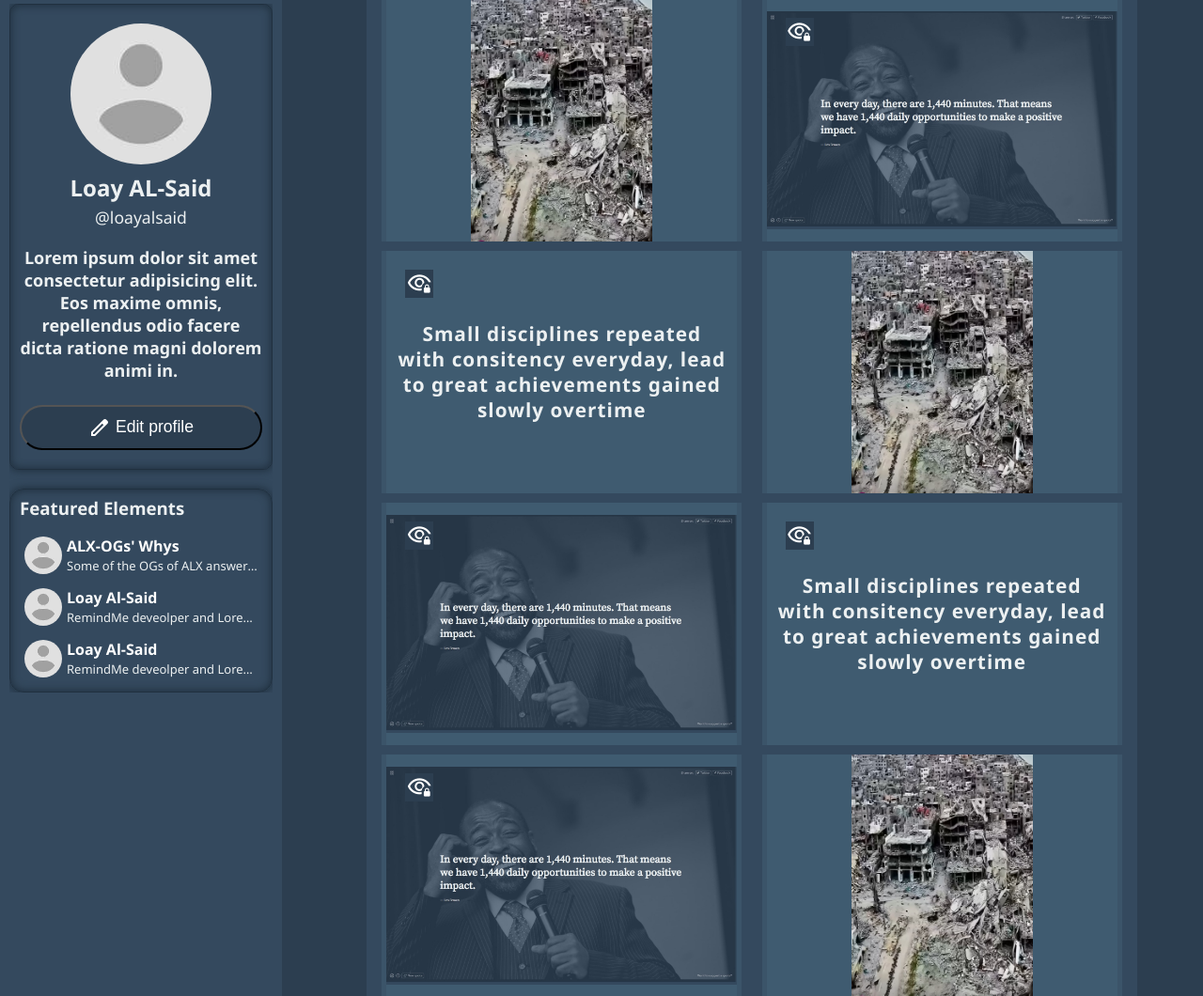
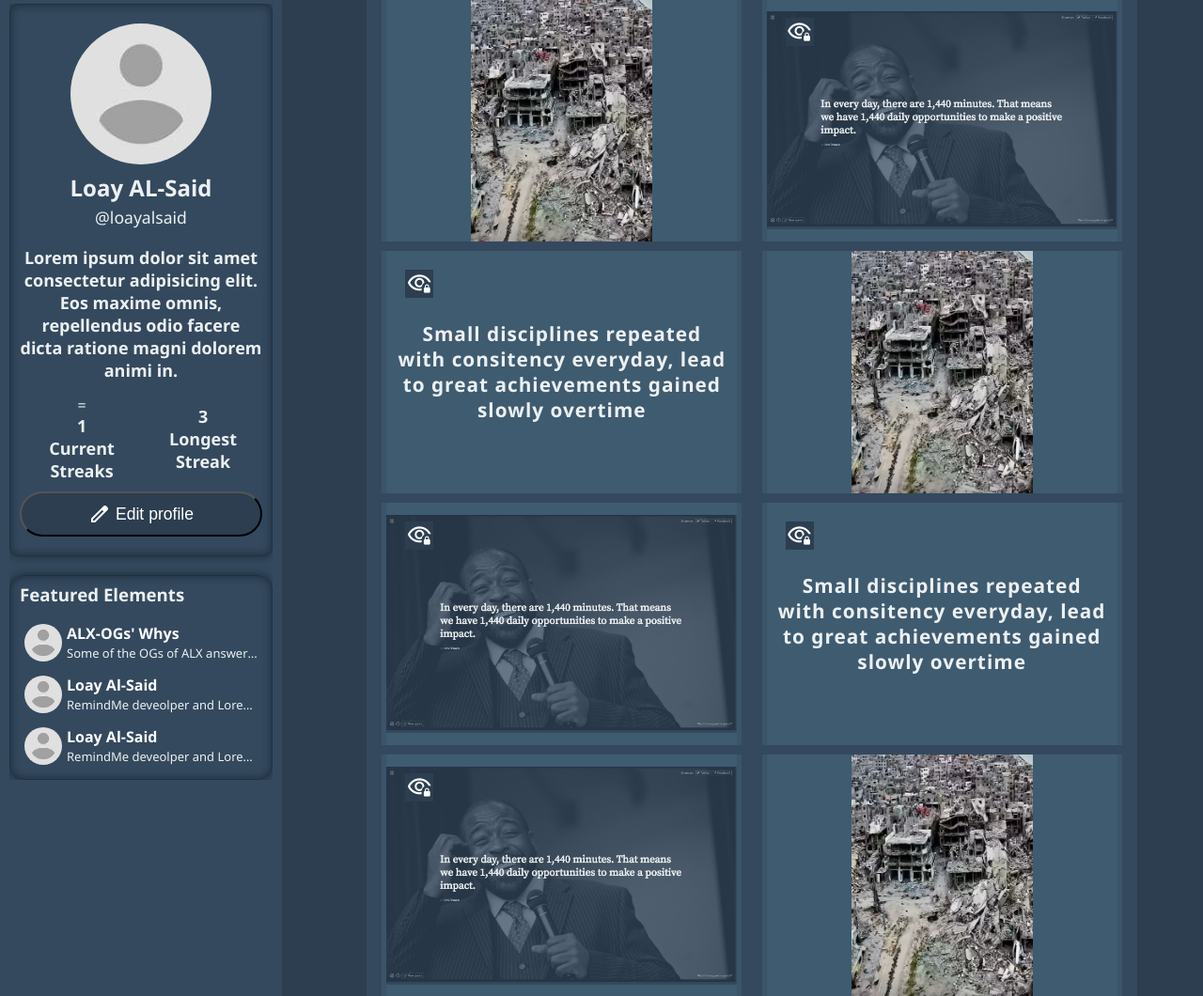
Before and after one commit to loayalsaid1/RemindMe, a Python web app: template app/templates/user_reminders.html in a window 1280 px wide. Shown: the part 81-1141 px from the top of the page at 94% size. Run offline with Jinja, Linux system fonts and the light colour scheme; the template is opened without the code that fills it, so the values that code supplies are empty; some libraries are stand-ins or nearby versions.

Commit message:
Add & style user streaks in the static html

```diff
--- a/app/static/styles/aside.css
+++ b/app/static/styles/aside.css
@@ -68,7 +68,7 @@ aside.top::-webkit-scrollbar {
     font-weight: 500;
 }
 
-.user_info p {
+.user_info .user_description {
     text-align: center;
     margin: 15px 0;
     line-height: 1.5rem;
@@ -238,3 +238,24 @@ button .material-symbols-outlined {
 
 	transition: .3s;
 }
+
+.streaks {
+	width: 100%;
+	display: flex;
+	justify-content: space-between;
+	align-items: center;
+}
+
+.streaks div {
+	display: flex;
+	flex-direction: column-reverse;
+	justify-content: space-evenly;
+	align-items: center;
+}
+
+.streaks div p {
+	text-align: center;
+    line-height: 1.5rem;
+    font-size: large;
+    font-weight: 600;
+}
--- a/app/templates/static_versions/user_reminders.html
+++ b/app/templates/static_versions/user_reminders.html
@@ -70,7 +70,16 @@
 					Lorem ipsum dolor sit amet consectetur adipisicing elit. Eos maxime omnis,
 					repellendus odio facere dicta ratione magni dolorem animi in.
 				</p>
-
+				<div class="streaks">
+					<div>
+						<p class="text">Current Streaks</p>
+						<p class="value">1</p>
+=					</div>
+					<div>
+						<p class="text">Longest Streak</p>
+						<p class="value">3</p>
+					</div>
+				</div>
 				<button class"edit_profile">
 					<span class="material-symbols-outlined">
 						edit
```
